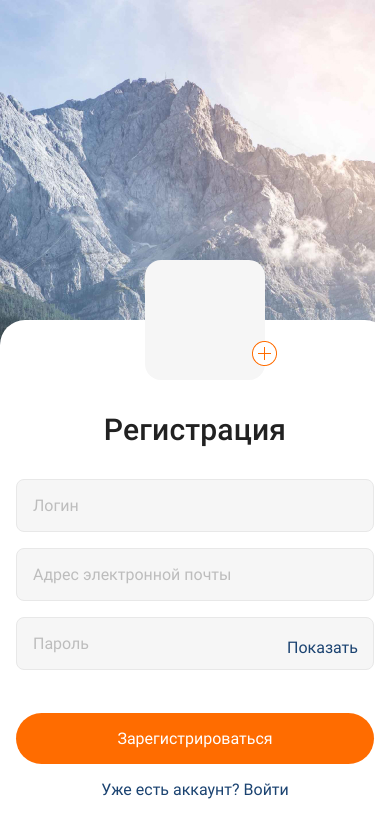
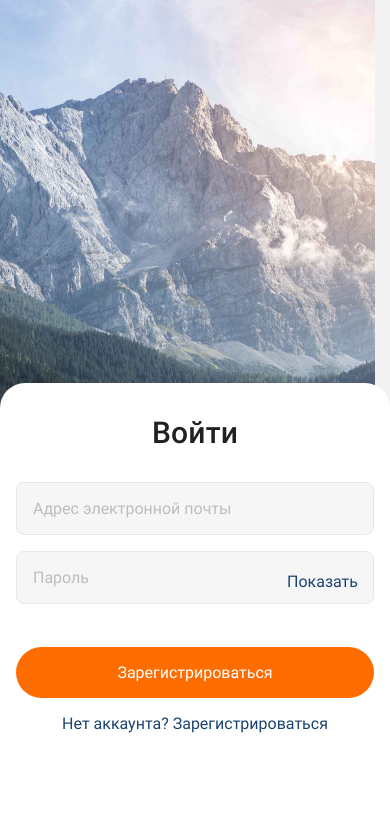
Before and after one commit to OrlyanSKY/react-nativ-hw-5, a React Native app: screen / in a window 390 px wide. Shown: the top 836 px of the page. Built offline with nearby package versions, Linux system fonts and the light colour scheme.

Commit message:
add routing

```diff
--- a/App.js
+++ b/App.js
@@ -12,8 +12,9 @@ import { NavigationContainer } from "@react-navigation/native";
 import { createStackNavigator } from "@react-navigation/stack";
 import * as SplashScreen from "expo-splash-screen";
 
-import RegistrationScreen from "./Screens/RegistrationScreen";
-// import LoginScreen from "./Screens/LoginScreen";
+import RegistrationScreen from "./Screens/AuthScreens/RegistrationScreen";
+import LoginScreen from "./Screens/AuthScreens/LoginScreen";
+import Home from "./Screens/Home";
 
 export default function App() {
   // useEffect(() => {
@@ -48,19 +49,25 @@ export default function App() {
   const Stack = createStackNavigator();
   return (
     <NavigationContainer>
-      <TouchableWithoutFeedback onPress={Keyboard.dismiss}>
-        <View style={styles.container}>
-          <RegistrationScreen />
-          {/* <LoginScreen /> */}
-          <StatusBar style="auto" />
-        </View>
-      </TouchableWithoutFeedback>
+      <Stack.Navigator>
+        <Stack.Screen
+          name="Login"
+          component={LoginScreen}
+          options={{ headerShown: false }}
+        />
+        <Stack.Screen
+          name="Register"
+          component={RegistrationScreen}
+          options={{ headerShown: false }}
+        />
+        <Stack.Screen name="Home" component={Home} />
+      </Stack.Navigator>
     </NavigationContainer>
   );
 }
 
-const styles = StyleSheet.create({
-  container: {
-    flex: 1,
-  },
-});
+// <TouchableWithoutFeedback onPress={Keyboard.dismiss}>
+// </TouchableWithoutFeedback>
+{
+  /* <StatusBar style="auto" /> */
+}
--- a/Components/RegisterForm.js
+++ b/Components/RegisterForm.js
@@ -103,7 +103,12 @@ const RegisterForm = ({ onFocus, onBlur }) => {
         />
         <Pressable
           onPress={handlePassVisibility}
-          style={{ position: "absolute", right: 16, top: "40%" }}
+          style={[
+            styles.innerText,
+            {
+              transform: [{ translateY: -10 }],
+            },
+          ]}
         >
           <Text style={styles.showField}>
             {!isPasswordVisibile ? "Показать" : "Скрыть"}
@@ -139,7 +144,13 @@ const styles = StyleSheet.create({
   },
   pressableBox: {
     position: "relative",
+
     marginBottom: 43,
+  },
+  innerText: {
+    position: "absolute",
+    right: 16,
+    top: "50%",
   },
   showField: {
     fontFamily: "Roboto400",
--- a/Screens/LoginScreen.js
+++ b/Screens/AuthScreens/LoginScreen.js
@@ -3,17 +3,19 @@ import {
   Text,
   View,
   KeyboardAvoidingView,
+  TouchableWithoutFeedback,
   Platform,
   ImageBackground,
   TouchableOpacity,
+  Keyboard,
 } from "react-native";
 
-import LoginForm from "../Components/LoginForm";
+import LoginForm from "../../Components/LoginForm";
 import { useState } from "react";
 // import RegisterForm from "../Components/RegisterForm";
 
-const LoginScreen = () => {
-  const image = require("../assets/images/PhotoBG.jpg");
+const LoginScreen = ({ navigation }) => {
+  const image = require("../../assets/images/PhotoBG.jpg");
 
   const [isShowKeyboard, setIsShowKeyboard] = useState(false);
   const onFocus = () => {
@@ -26,6 +28,7 @@ const LoginScreen = () => {
   return (
     <View style={styles.mainBox}>
       <ImageBackground source={image} style={styles.background}>
+        <TouchableWithoutFeedback onPress={Keyboard.dismiss}>
           <KeyboardAvoidingView
             behavior={Platform.OS === "ios" ? "padding" : "height"}
             style={styles.container}
@@ -33,7 +36,7 @@ const LoginScreen = () => {
             <View
               style={{
                 ...styles.inner,
-              marginBottom: isShowKeyboard ? -200 : 0,
+                marginBottom: isShowKeyboard ? -130 : 0,
               }}
             >
               <View style={styles.titleBox}>
@@ -41,7 +44,10 @@ const LoginScreen = () => {
               </View>
               <LoginForm onFocus={onFocus} onBlur={onBlur} />
               <View style={styles.linkBox}>
-              <TouchableOpacity activeOpacity={0.7}>
+                <TouchableOpacity
+                  activeOpacity={0.7}
+                  onPress={() => navigation.navigate("Register")}
+                >
                   <Text style={styles.link}>
                     Нет аккаунта? Зарегистрироваться
                   </Text>
@@ -49,6 +55,7 @@ const LoginScreen = () => {
               </View>
             </View>
           </KeyboardAvoidingView>
+        </TouchableWithoutFeedback>
       </ImageBackground>
     </View>
   );
@@ -103,6 +110,7 @@ const styles = StyleSheet.create({
   },
   background: {
     flex: 1,
+    justifyContent: "flex-end",
   },
   linkBox: {
     marginTop: 16,
--- a/Screens/RegistrationScreen.js
+++ b/Screens/AuthScreens/RegistrationScreen.js
@@ -9,10 +9,10 @@ import {
   Image,
 } from "react-native";
 import { useState } from "react";
-import RegisterForm from "../Components/RegisterForm";
+import RegisterForm from "../../Components/RegisterForm";
 
-const RegistrationScreen = () => {
-  const image = require("../assets/images/PhotoBG.jpg");
+const RegistrationScreen = ({ navigation }) => {
+  const image = require("../../assets/images/PhotoBG.jpg");
 
   const [isShowKeyboard, setIsShowKeyboard] = useState(false);
   const onFocus = () => {
@@ -32,7 +32,7 @@ const RegistrationScreen = () => {
           <View
             style={{
               ...styles.inner,
-              marginBottom: isShowKeyboard ? -165 : 0,
+              marginBottom: isShowKeyboard ? -80 : 0,
             }}
           >
             <View
@@ -44,7 +44,7 @@ const RegistrationScreen = () => {
               ]}
             >
               <TouchableOpacity style={styles.addBtn}>
-                <Image source={require("../assets/images/add.png")} />
+                <Image source={require("../../assets/images/add.png")} />
               </TouchableOpacity>
             </View>
             <View style={styles.titleBox}>
@@ -56,7 +56,10 @@ const RegistrationScreen = () => {
               isFocused={isShowKeyboard}
             />
             <View style={styles.linkBox}>
-              <TouchableOpacity activeOpacity={0.7}>
+              <TouchableOpacity
+                activeOpacity={0.7}
+                onPress={() => navigation.navigate("Login")}
+              >
                 <Text style={styles.link}>Уже есть аккаунт? Войти</Text>
               </TouchableOpacity>
             </View>
--- a/Screens/Home.js
+++ b/Screens/Home.js
@@ -3,12 +3,22 @@ import React from "react";
 
 const Home = () => {
   return (
-    <View>
-      <Text>Home</Text>
+    <View style={styles.container}>
+      <Text style={styles.text}>Home</Text>
     </View>
   );
 };
 
 export default Home;
 
-const styles = StyleSheet.create({});
+const styles = StyleSheet.create({
+  container: {
+    flex: 1,
+    justifyContent: "center",
+    alignItems: "center",
+  },
+  text: {
+    fontFamily: "Rubik",
+    fontSize: 25,
+  },
+});
--- a/package.json
+++ b/package.json
@@ -11,6 +11,7 @@
   "dependencies": {
     "@react-native-community/masked-view": "^0.1.11",
     "@react-navigation/native": "^6.1.1",
+    "@react-navigation/native-stack": "^6.9.7",
     "@react-navigation/stack": "^6.3.10",
     "expo": "~47.0.8",
     "expo-font": "~11.0.1",
```
Also changed, not shown: 1 other file (tests, documents, lock files or other folders). Lines whose indentation alone changed are shown as unchanged.
